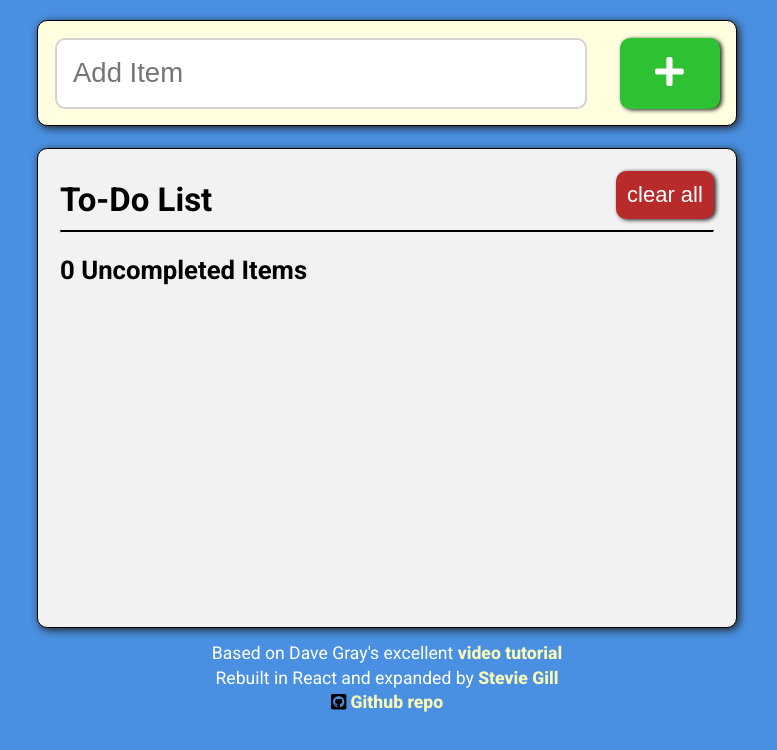
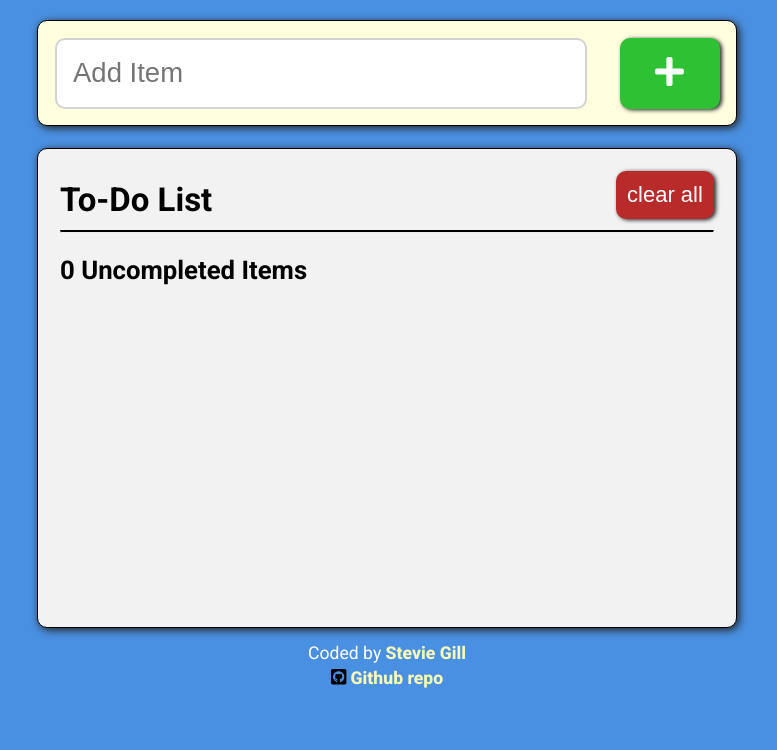
Before and after one commit to caffeinated-pixels/todolist-react, a React (Create React App) app: page / in a window 1280 px wide. Shown: the top 750 px of the page, without its empty margins (253-1030 px from the left). Built offline with nearby package versions, Linux system fonts and the light colour scheme.

Commit message:
updated footer

```diff
--- a/src/Footer.js
+++ b/src/Footer.js
@@ -6,19 +6,10 @@ export default function Footer() {
   return (
     <footer>
       <p>
-        Based on Dave Gray's excellent{' '}
-        <a
-          href="https://youtu.be/y51Cv4wnsPw"
-          title="link to tutorial on YouTube"
-        >
-          video tutorial
-        </a>
-      </p>
-      <p>
-        Rebuilt in React and expanded by{' '}
+        Coded by{' '}
         <a
           href="https://steviegill-webportfolio.netlify.app/"
-          title="Stevie's web app portofolio page"
+          title="Stevie Gill's portofolio page"
         >
           Stevie Gill
         </a>
```
